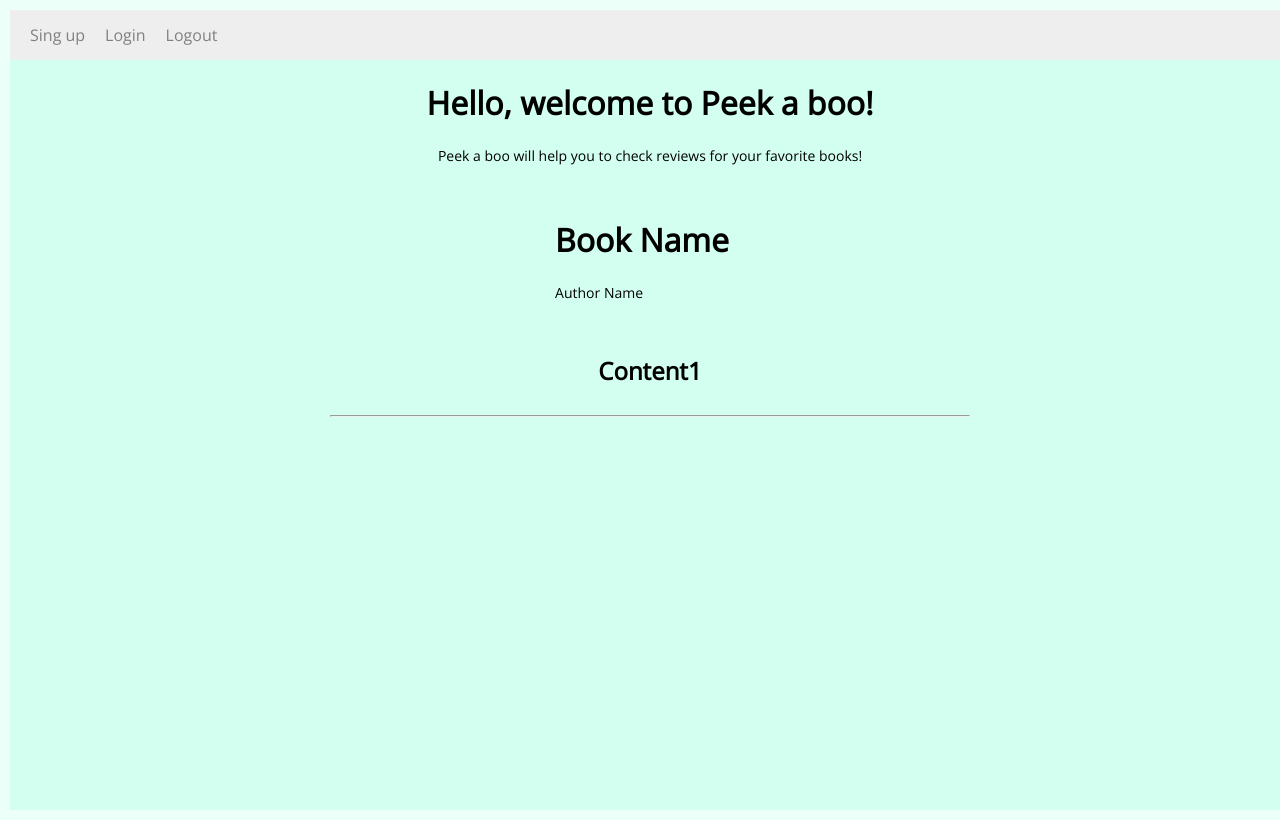
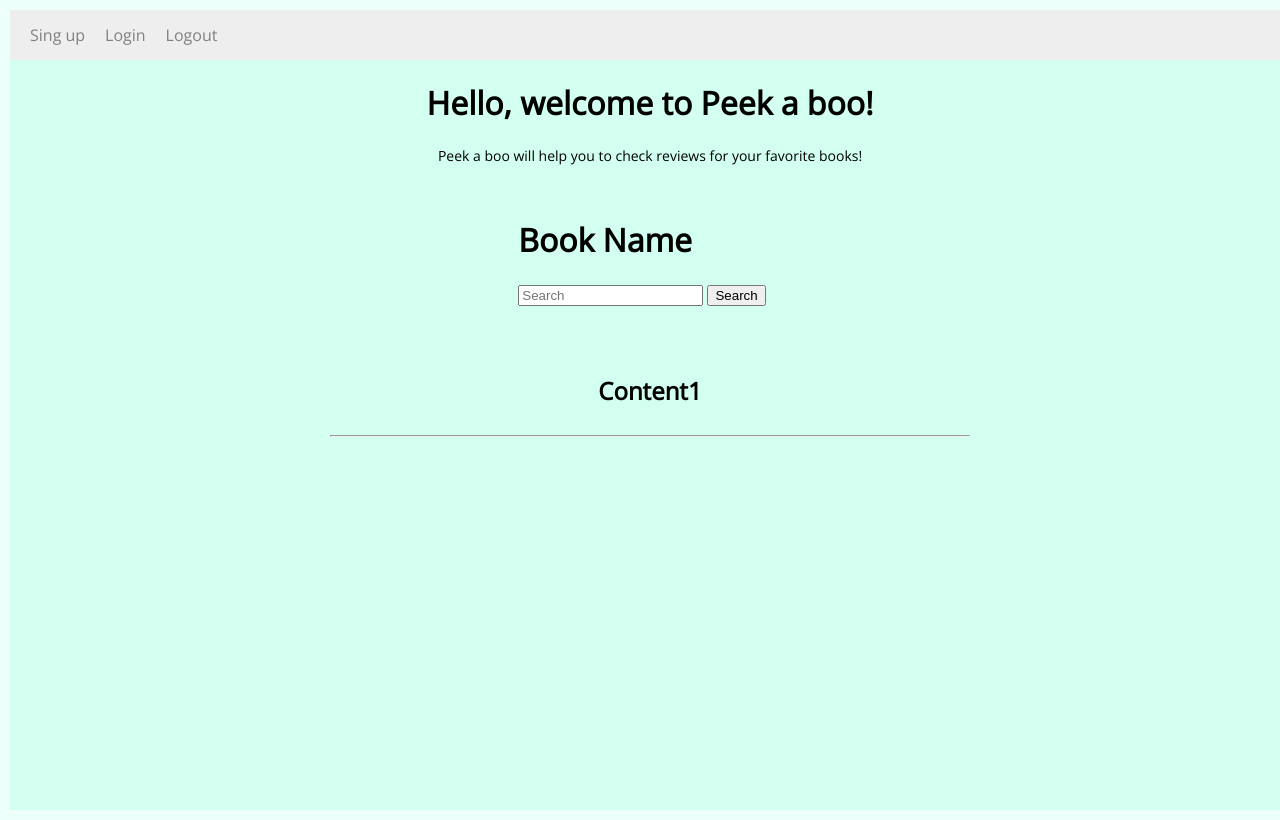
Before and after one commit to CarinaLR/Peek-a-boo, a Flask app: page / in a window 1280 px wide. Run offline with Flask 2, Linux system fonts and the light colour scheme.

Commit message:
redirect url

```diff
--- a/templates/index.html
+++ b/templates/index.html
@@ -9,7 +9,10 @@ block navbar %}
 <div id="single-book-detail" class="row">
   <div class="column mr1">
     <h1>Book Name</h1>
-    <p>Author Name</p>
+    <form action="{{url_for('signup')}}">
+      <input type="text" placeholder="Search" name="text" />
+      <button type="submit">Search</button>
+    </form>
   </div>
 </div>
 <div id="single-book-nav">
```
Also changed, not shown: 2 other files.
